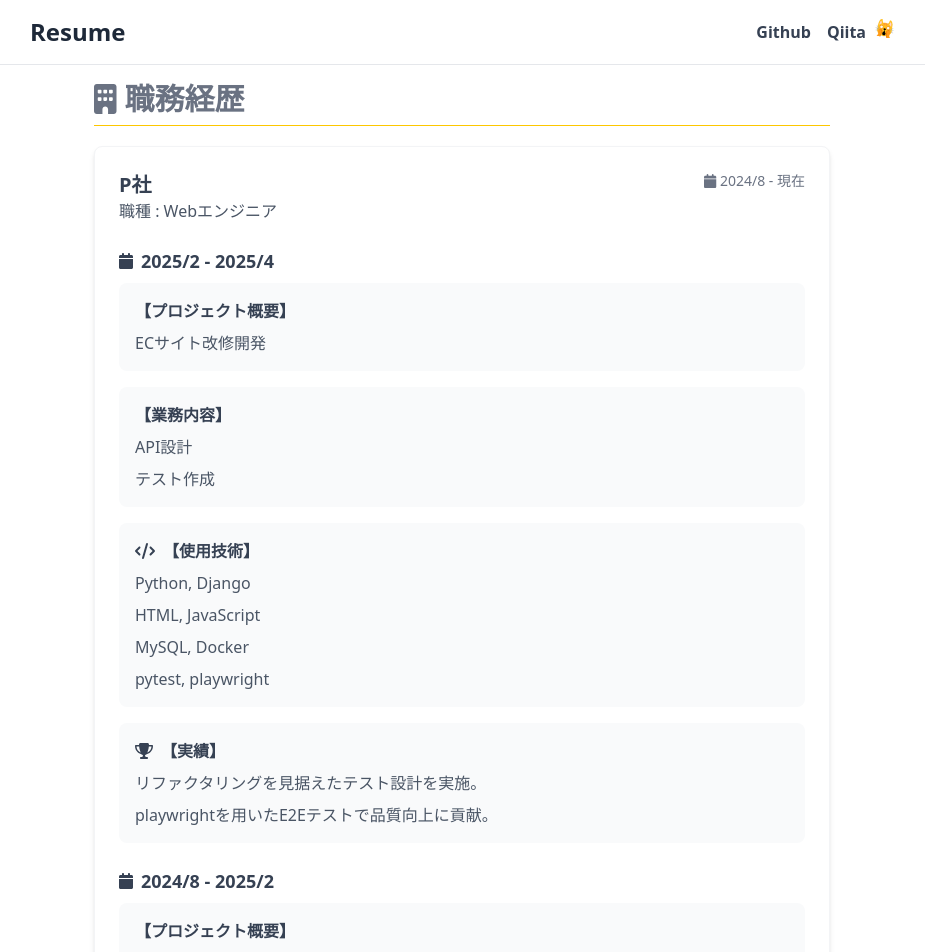
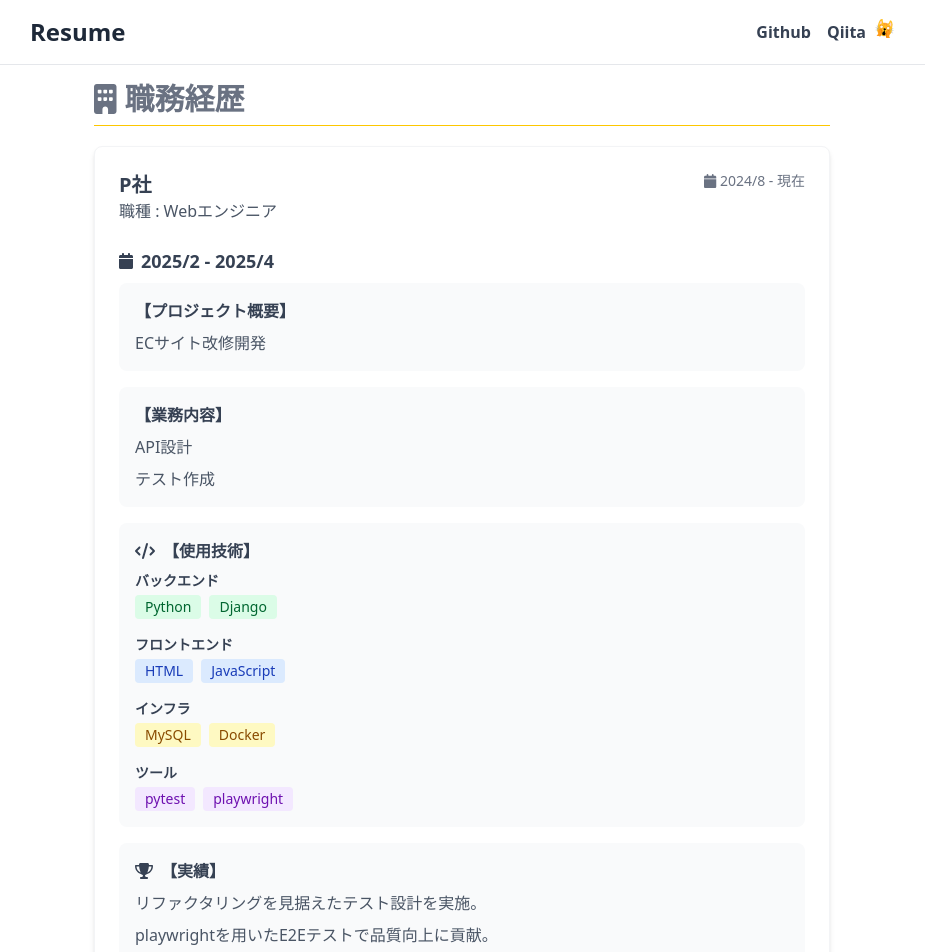
Before and after one commit to setodeve/Resume-Website, a Next.js app: page / in a window 1280 px wide. Shown: the top 952 px of the page, without its empty margins (178-1103 px from the left). Built offline with nearby package versions, Linux system fonts and the light colour scheme.

Commit message:
feature: update technologies structure and enhance category display in About component

```diff
--- a/public/experiences.json
+++ b/public/experiences.json
@@ -12,12 +12,12 @@
           "API設計",
           "テスト作成"
         ],
-        "technologies": [
-          "Python, Django",
-          "HTML, JavaScript",
-          "MySQL, Docker",
-          "pytest, playwright"
-        ],
+        "technologies": {
+          "バックエンド": ["Python", "Django"],
+          "フロントエンド": ["HTML", "JavaScript"],
+          "インフラ": ["MySQL", "Docker"],
+          "ツール": ["pytest", "playwright"]
+        },
         "achievements": [
           "リファクタリングを見据えたテスト設計を実施。",
           "playwrightを用いたE2Eテストで品質向上に貢献。"
@@ -33,13 +33,12 @@
           "統合テスト、ユニットテスト作成",
           "Swaggerを使用したドキュメント作成"
         ],
-        "technologies": [
-          "Python, Django",
-          "HTML, Bootstrap, Vue, JavaScript",
-          "MySQL, DynamoDB, S3",
-          "Redis, Minio, Docker",
-          "Swagger"
-        ],
+        "technologies": {
+          "バックエンド": ["Python", "Django"],
+          "フロントエンド": ["HTML", "Bootstrap", "Vue", "JavaScript"],
+          "インフラ": ["MySQL", "DynamoDB", "S3", "Redis", "Minio", "Docker"],
+          "ツール": ["Swagger"]
+        },
         "achievements": [
           "ユニットテストを充実させ、品質向上に貢献。",
           "Docker環境設定の作成し、環境構築の時間を短縮。",
@@ -62,11 +61,10 @@
           "ドキュメントの整備と改善",
           "Issue対応とレビュー参加"
         ],
-        "technologies": [
-          "TypeScript, React",
-          "Storybook",
-          "Vitest"
-        ],
+        "technologies": {
+          "フロントエンド": ["TypeScript", "React"],
+          "ツール": ["Storybook", "Vitest"]
+        },
         "achievements": [
           "ドキュメント整備やアクセシビリティ対応による利便性向上"
         ],
@@ -87,9 +85,11 @@
         "achievements": [
           "自主的なテスト補助ツール開発",
           "成果物のエビデンス運用方法提案による品質向上"
-        ],"technologies": [
-          "C, VBA"
-        ]
+        ],
+        "technologies": {
+          "バックエンド": ["C"],
+          "ツール": ["VBA"]
+        }
       },
       {
         "period": "2021-2022",
@@ -99,9 +99,9 @@
           "要件~テストフェーズについて顧客折衷",
           "メンバー2人に対するマネジメント"
         ],
-        "technologies": [
-          "C"
-        ]
+        "technologies": {
+          "バックエンド": ["C"]
+        }
       },
       {
         "period": "2018-2021",
@@ -112,9 +112,9 @@
           "VBAによるテスト補助ツール開発",
           "新入社員へのメンター"
         ],
-        "technologies": [
-          "C"
-        ]
+        "technologies": {
+          "バックエンド": ["C"]
+        }
       }
     ]
   }
--- a/src/components/About.tsx
+++ b/src/components/About.tsx
@@ -23,7 +23,7 @@ interface Experience {
     period: string;
     projectOverview: string;
     responsibilities: string[] | string;
-    technologies?: string[];
+    technologies?: { [category: string]: string[] };
     achievements: string[];
     link?: string;
   }[];
@@ -69,6 +69,21 @@ export default function About() {
     }
     fetchExperiences();
   }, []);
+
+  const getCategoryColor = (category: string) => {
+    switch (category) {
+      case "バックエンド":
+        return "bg-green-100 text-green-800 dark:bg-green-900 dark:text-green-300";
+      case "フロントエンド":
+        return "bg-blue-100 text-blue-800 dark:bg-blue-900 dark:text-blue-300";
+      case "インフラ":
+        return "bg-yellow-100 text-yellow-800 dark:bg-yellow-900 dark:text-yellow-300";
+      case "ツール":
+        return "bg-purple-100 text-purple-800 dark:bg-purple-900 dark:text-purple-300";
+      default:
+        return "bg-gray-100 text-gray-800 dark:bg-gray-900 dark:text-gray-300";
+    }
+  };
 
   return (
     <>
@@ -157,11 +172,23 @@ export default function About() {
                                 <FontAwesomeIcon icon={faCode} className="mr-2" />
                                 【使用技術】
                               </h5>
-                              <ul className="space-y-2">
-                                {exp.technologies.map((tech, i) => (
-                                  <li key={i} className="text-gray-600 dark:text-gray-300">{tech}</li>
+                              <div className="space-y-4">
+                                {Object.entries(exp.technologies).map(([category, techs], index) => (
+                                  <div key={index}>
+                                    <h6 className="text-sm font-bold text-gray-700 dark:text-gray-200 mb-1">{category}</h6>
+                                    <div className="flex flex-wrap gap-2">
+                                      {techs.map((tech, i) => (
+                                        <span
+                                          key={i}
+                                          className={`inline-block text-sm font-medium px-2.5 py-0.5 rounded ${getCategoryColor(category)}`}
+                                        >
+                                          {tech}
+                                        </span>
+                                      ))}
+                                    </div>
+                                  </div>
                                 ))}
-                              </ul>
+                              </div>
                             </div>
                           )}
                           <div className="bg-gray-50 dark:bg-neutral-700 p-4 rounded-lg">
```
